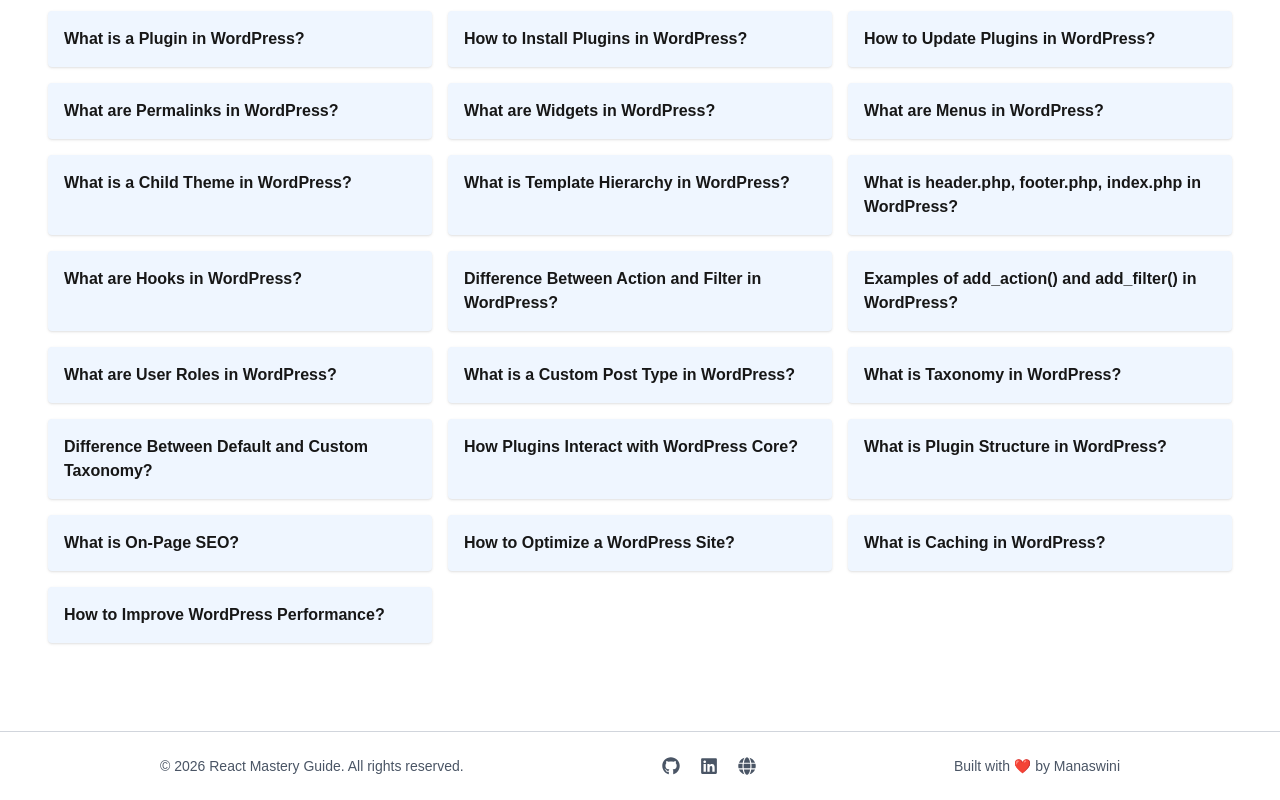
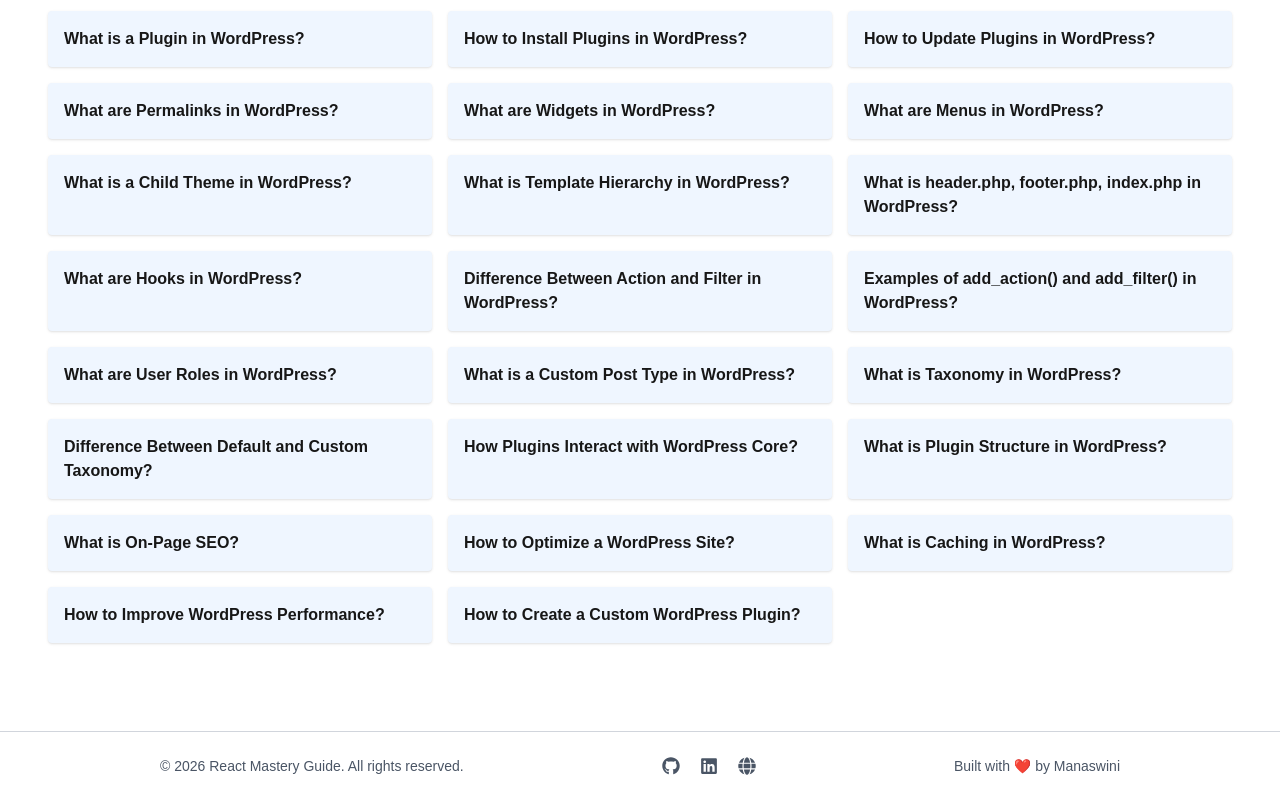
Before and after one commit to Monisasmal/WordPress-Concepts, a Next.js app: page /concepts in a window 1280 px wide. Shown: the part 694-1494 px from the top of the page. Built offline with nearby package versions, Linux system fonts and the light colour scheme.

Commit message:
first commit

```diff
--- a/src/app/concepts/page.tsx
+++ b/src/app/concepts/page.tsx
@@ -41,6 +41,7 @@ const concept = [
      {name: "How to Optimize a WordPress Site?", path:"/concepts/OptimizeWordPressSite"},
      {name: "What is Caching in WordPress?", path:"/concepts/WhatIsCaching"},
      {name: "How to Improve WordPress Performance?", path:"/concepts/ImproveWordPressPerformance"},
+     {name: "How to Create a Custom WordPress Plugin?", path:"/concepts/CreateCustomPlugin"},
 ];
 
 export default function Concepts(){
```
